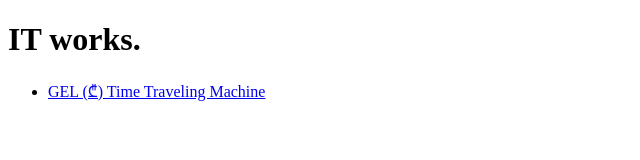
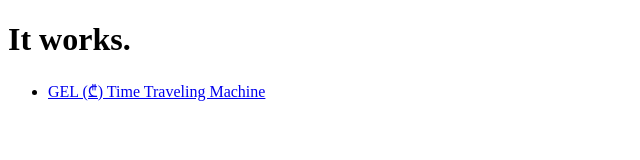
Before and after one commit to sentinel-1/sentinel-1.github.io, a plain HTML site: page docs/index.html in a window 1280 px wide. Shown: the full height of the page, 0-640 px from the left. Drawn offline with Linux system fonts and the light colour scheme.

Commit message:
Update index.html

```diff
--- a/docs/index.html
+++ b/docs/index.html
@@ -8,7 +8,7 @@
 </head>
 
 <body>
-  <h1>IT works.</h1>
+  <h1>It works.</h1>
   <ul>
     <li><a href="/GEL_time_traveling_machine/">GEL (₾) Time Traveling Machine</a></li>
   </ul>
```
